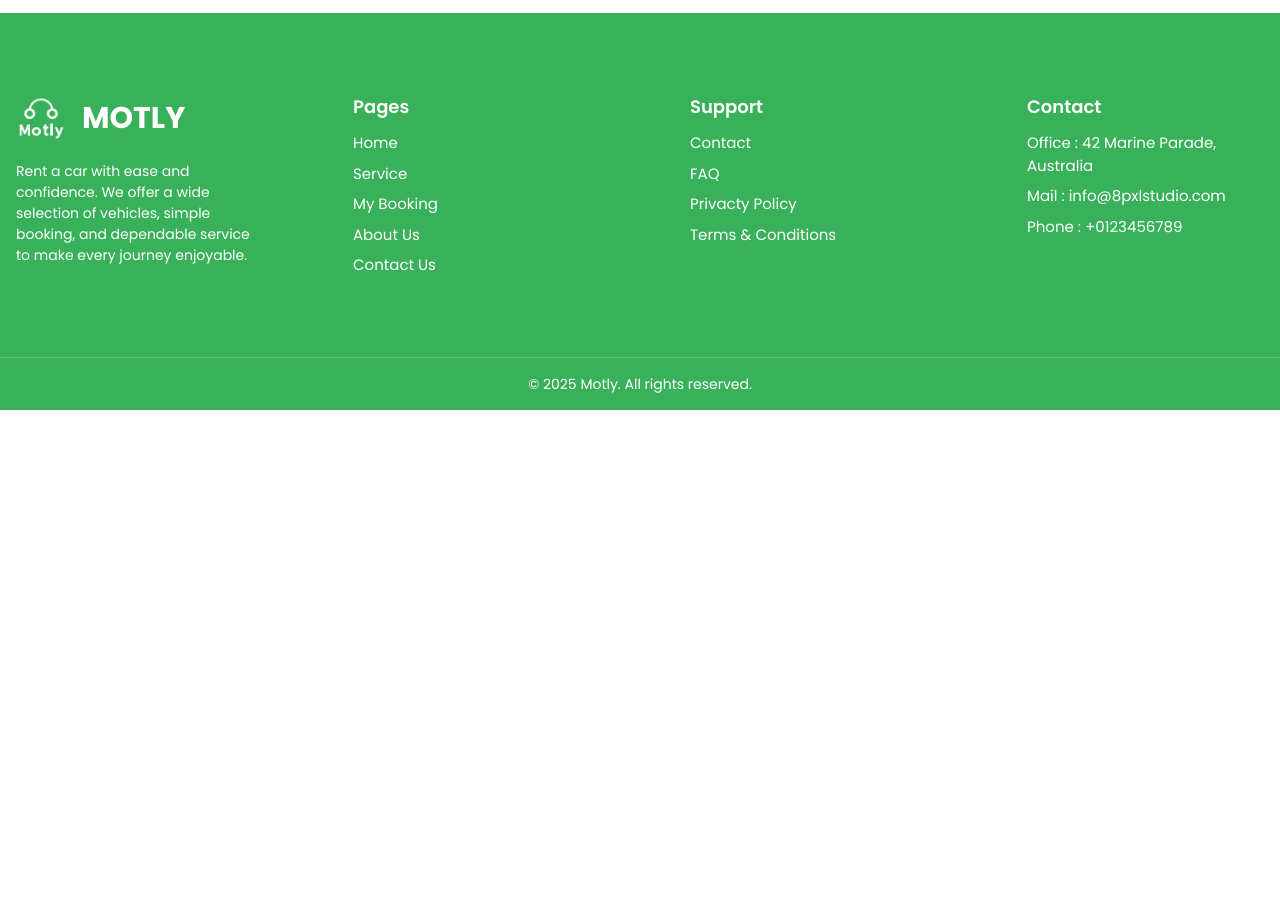
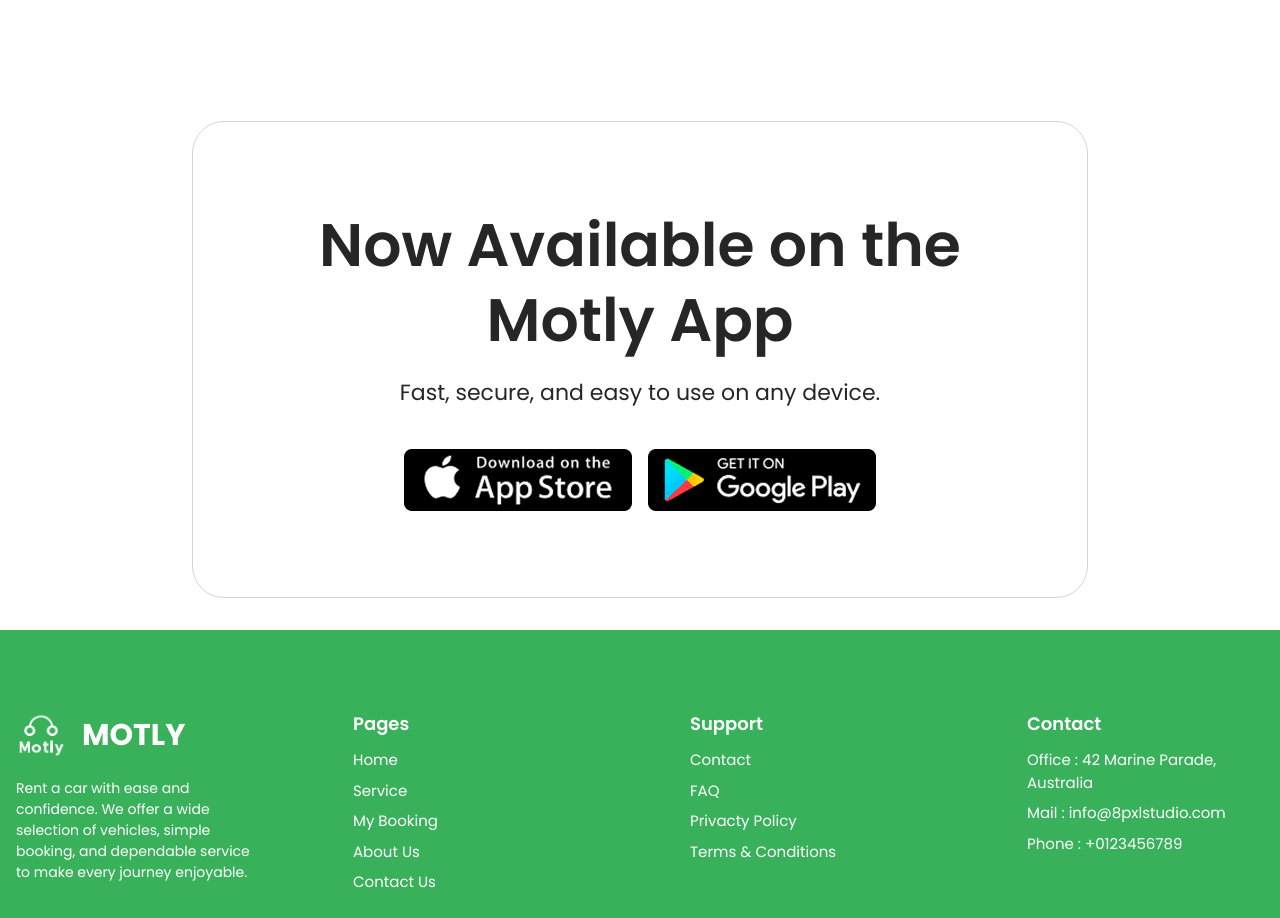
Before and after one commit to mijanConnect/motly-car-rental-website-mahsundic, a Next.js app: page / in a window 1280 px wide. Shown: the part 2160-3078 px from the top of the page. Before the commit the page ends 2570 px from the top, so only its background shows below. Built offline with nearby package versions, Linux system fonts and the light colour scheme.

Commit message:
Download Link section design completed

```diff
--- a/app/(public)/page.tsx
+++ b/app/(public)/page.tsx
@@ -1,3 +1,4 @@
+import DownloadLink from "../components/home/DownloadLink";
 import SearchBox from "../components/home/SearchBox";
 import Cars from "./cars/page";
 
@@ -6,6 +7,7 @@
     <main>
       <SearchBox />
       <Cars />
+      <DownloadLink />
     </main>
   );
 }
--- /dev/null
+++ b/app/components/home/DownloadLink.tsx
@@ -0,0 +1,40 @@
+import Image from "next/image";
+
+export default function DownloadLink() {
+  return (
+    <>
+      <div className="flex justify-center mt-[140px]">
+        <div className="border py-[46px] md:py-[86px] px-10 sm:px-[60px] md:px-[126px] border-gray-300 rounded-[32px]">
+          <div className="flex flex-col">
+            <h1 className="text-center inline-block text-[30px] sm:text-[40px] md:text-[60px] font-semibold mb-4.5 leading-tight text-primaryText">
+              Now Available on the
+              <br />
+              Motly App
+            </h1>
+            <p className="text-center inline-block text-[22px] mb-4 text-primaryText">
+              Fast, secure, and easy to use on any device.
+            </p>
+            <div className="flex justify-center gap-4 mt-6">
+              <a href="#" className="block">
+                <Image
+                  src="/assets/download/appstore.png"
+                  alt="Download on the App Store"
+                  width={228}
+                  height={62}
+                />
+              </a>
+              <a href="#" className="block">
+                <Image
+                  src="/assets/download/googleplay.png"
+                  alt="Get it on Google Play"
+                  width={228}
+                  height={62}
+                />
+              </a>
+            </div>
+          </div>
+        </div>
+      </div>
+    </>
+  );
+}
```
Also changed, not shown: public/assets/download/appstore.png (renamed from public/assets/download/app-store.png), public/assets/download/googleplay.png (renamed from public/assets/download/google-play.png).
